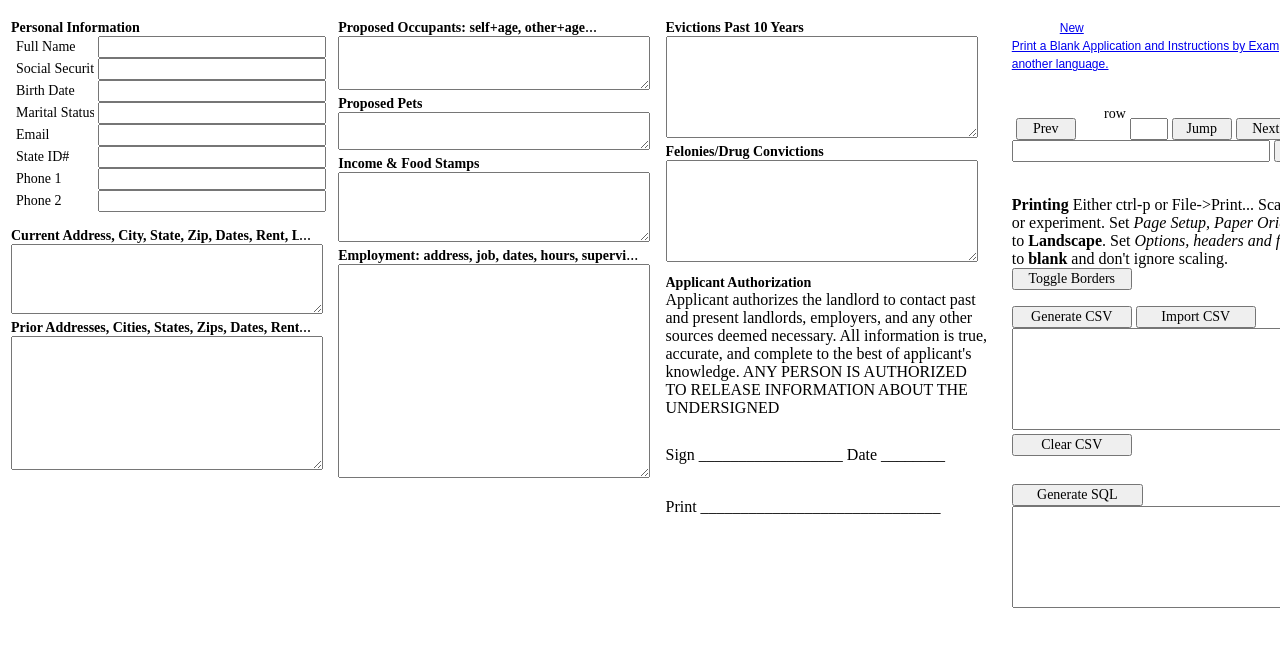
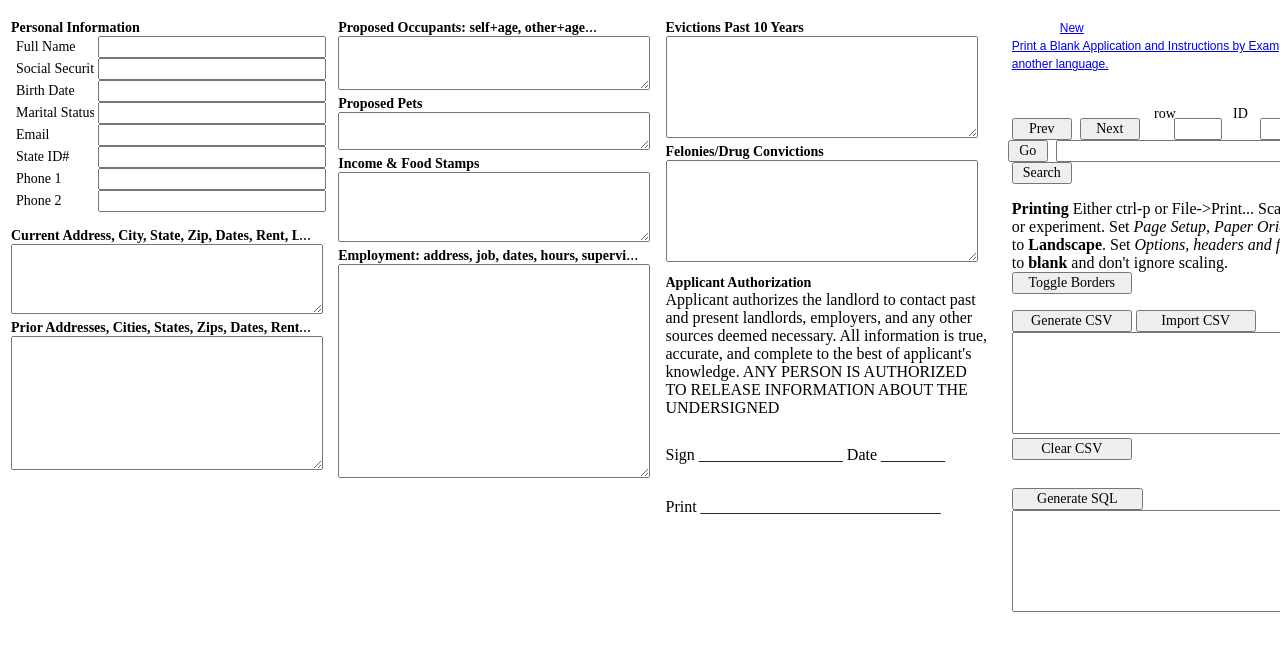
Before and after one commit to colinkeenan/rentap, a website: page data/rentap.html in a window 1280 px wide. Shown: the part 75-726 px from the top of the page. Drawn offline with Linux system fonts and the light colour scheme.

Commit message:
changed jumpButton to be displayed as Go to save room and added input for id so that hitting enter or Go after putting value in id will go to that id even if it's not in the same database displayed. So if looking at regular rentap and Go to an ID of one in Trash, it will display it, and vice-versa. Also put in some window.alerts for invalid row or id jumps.

```diff
--- a/data/rentap-screen.css
+++ b/data/rentap-screen.css
@@ -7,19 +7,22 @@
 #authdate {width:84px; display:block; position: relative; top: -8px;}
 #guestdate, #rentdate {width:84px; display:block; position: relative; top: -8px;}
 #rowprint, #rentapID {width:42px; border-width:0px; position: relative; top: -8px;}
-#row {width:42px; border-width:0px;}
+#row, #id {width:26px; border-width:0px; position: relative; left: -4px;}
 #rentapbody {min-width: 1330px; margin:0px;}
 ul {margin-left:0px; padding-left:0px;}
 li {list-style: none;}
 .personalinfo {margin-left: 5px; width: 73px; vertical-align:middle}
 input {font:14px serif; width:220px}
+#rownumber, #idnumber {text-align:center;}
 textarea {font:14px serif; width:306px}
 td {vertical-align:top; max-width:330px}
 label, .section_header {font: 14px serif; display: inline-block; min-width: 78px; max-width: 288px; vertical-align:bottom; white-space: nowrap; overflow: hidden}
 .button {max-width: 131px}
 .inline {display: inline-block;}
 .inlineshort {display: inline-block; max-width:80px}
-.inlinebutton {display: inline-block; max-width:60px}
+.inlinebutton {display: inline-block; max-width:60px;}
+#jumpbutton, #idnumber, #rownumber {max-width:40px; position: relative; left: -4px}
+#prevbutton {position: relative; left: -4px}
 .inlinewidebutton {display: inline-block; max-width:120px}
 #findname {width: 250px}
 .smalllabelinput {font:12px sans-serif; position: relative; top: -6px; display:block; width:72px;}
--- a/data/rentap.html
+++ b/data/rentap.html
@@ -175,15 +175,19 @@
                </li>
                <li>
                   <div style="padding:14px" />
-                  <label for="rownumber" style="min-width:100px; text-align:right; position:relative; top:+18px;">row</label>
+                  <label for="rownumber" style="min-width:150px; text-align:right; position:relative; top:+18px;">row</label>
+                  <label for="idnumber" style="min-width:68px; text-align:right; position:relative; top:+18px;">ID</label>
+                  </div>
                </li>
                <li>
                   <div id="prevbutton" class="inline"></div>
                   <input id="prevbutton" type="button" class="inlinebutton" onClick="javascript:prevButton();" value="Prev"/>
+                  <input id="nextbutton" type="button" class="inlinebutton" onClick="javascript:nextButton();" value="Next"/>
                   <input type="text" id="row" class="inline" style="text-align: right;" value="" />
-                  <input type="text" id="rownumber" onfocus="javascript:setClickButton('jump')" onkeydown="return processKey(event)" class="inline" style="max-width: 30px;" title="Jump to row 0 to find printable instructions for applicants." value=""/>
-                  <input id="jumpbutton" type="button" class="inlinebutton" onClick="javascript:jumpButton();" value="Jump"/>
-                  <input id="nextbutton" type="button" class="inlinebutton" onClick="javascript:nextButton();" value="Next"/>
+                  <input type="text" id="rownumber" onfocus="javascript:setClickButton('row')" onkeydown="return processKey(event)" class="inline" title="Jump to 0 to find printable instructions for applicants." value=""/>
+                  <input type="text" id="id" class="inline" style="text-align: right;" value="" />
+                  <input type="text" id="idnumber" onfocus="javascript:setClickButton('id')" onkeydown="return processKey(event)" class="inline" title="Jump to 0 to find printable instructions for applicants." value=""/>
+                  <input id="jumpbutton" type="button" class="inlinebutton" onClick="javascript:jumpButton();" value="Go"/>
                   <input type="text" id="findname" onfocus="javascript:setClickButton('search')" onkeydown="return processKey(event)" title="Hint: Use &quot; to search names only. For example, &quot;d, for names starting with D." value="" />
                   <input id="searchbutton" type="button" class="inlinebutton" onClick="javascript:searchButton();" value="Search" title="Click while empty to clear previous search and list all names."/>
                   <div id="listsearchmenu" class="inline"></div>
--- a/data/rentap.js
+++ b/data/rentap.js
@@ -50,6 +50,8 @@ function displayRentap(rentap) {
 
    document.getElementById('rownumber').value = '';
    document.getElementById('row').value=row;
+   document.getElementById('idnumber').value = '';
+   document.getElementById('id').value=rentap[22];
    document.getElementById('csv').value = csv;
    document.getElementById('SQL').value = SQL;
    document.getElementById('fullname').value = rentap[0];
@@ -88,8 +90,8 @@ function displayRentap(rentap) {
    }
    if (mode === "discarded") {
       var f = document.forms[0];
-      for(var i=0; i<f.length; i++)                 //don't allow editing discards. for some reason, don't have to worry
-         if(f.elements[i].id != 'findname')         // about turning readOnly off - it does automatically (on reload?)
+      for(var i=0; i<f.length; i++)                 //don't allow editing discards.
+         if(f.elements[i].id != 'findname' && f.elements[i].id != 'rownumber' && f.elements[i].id != 'idnumber')
             f.elements[i].readOnly = true;
    }
    document.getElementById('mode').value=mode;
@@ -237,13 +239,54 @@ function prevButton() {
 function jumpButton(){
    var really= editedVerifyReally();
    if (really) {
-      var rentaps = getDatabase();
+      var db = getDatabase();
+      var rentaps = JSON.parse(window.sessionStorage.getItem("rentapsJSON"));
+      var discards = JSON.parse(window.sessionStorage.getItem("rentapdiscardsJSON"));
       var row = window.sessionStorage.getItem("rentaprow");
       window.sessionStorage.setItem("rentapprevrow",row);
-      var jumptorow = document.getElementById("rownumber").value;
-      if (jumptorow<=rentaps.length-1 && jumptorow>=0) {
-         window.sessionStorage.setItem('rentaprow',jumptorow);
-         if(typeof(rentaps[jumptorow]) != 'undefined') displayRentap(rentaps[jumptorow]);
+      var jumpto = row;
+      var mode = window.sessionStorage.getItem("rentapmode");
+      var inTrash = false;
+      var dbChanged = false;
+      if (mode === "discarded") inTrash = true;
+      if (clickButton == 'row') {
+         var newrow = Number(document.getElementById("rownumber").value);
+         if (newrow in db) {
+            jumpto = newrow;
+         } else {
+            window.alert("No application available at row: " + newrow.toString());
+         }
+      } else if (clickButton == 'id') {
+         var rentapByID = JSON.parse(window.sessionStorage.getItem('rentapByIDJSON'));
+         var id = Number(document.getElementById("idnumber").value);
+         if (id in rentapByID) {
+            var inTrashNew = rentapByID[id][0];
+            if (inTrashNew != inTrash) {
+               dbChanged = true;
+               inTrash = inTrashNew;
+            }
+            jumpto = Number(rentapByID[id][1]);
+         } else {
+            window.alert("No application available with ID: " + id.toString());
+         }
+      }
+      if (inTrash) {
+         window.sessionStorage.setItem('rentapmode','discarded');
+         db = discards;
+      } else {
+         window.sessionStorage.setItem('rentapmode','edit');
+         db = rentaps;
+      }
+      if (jumpto in db) {
+         if(typeof(db[jumpto]) != 'undefined') {
+            window.sessionStorage.setItem('rentaprow',jumpto);
+            displayRentap(db[jumpto]);
+            if(dbChanged) location.reload();
+         } else {
+            window.alert("The application found is undefined.");
+         }
+      } else {
+         window.alert("Error finding application.");
       }
    }
 }
@@ -304,7 +347,7 @@ function processKey(e) {
    if (e.keyCode == 13) { // pressing ENTER clicks the clickButton set by setClickButton()
       if (clickButton == 'search')
          document.getElementById('searchbutton').click();
-      else if (clickButton == 'jump')
+      else if (clickButton == 'row' || clickButton == 'id')
          document.getElementById('jumpbutton').click();
    }
 }
```
Also changed, not shown: 1 other file.
